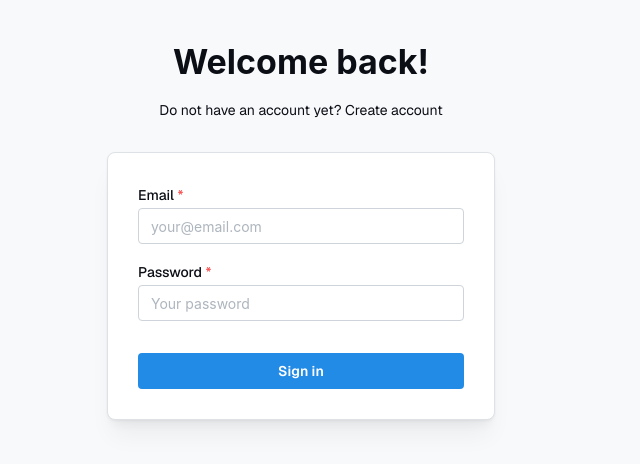
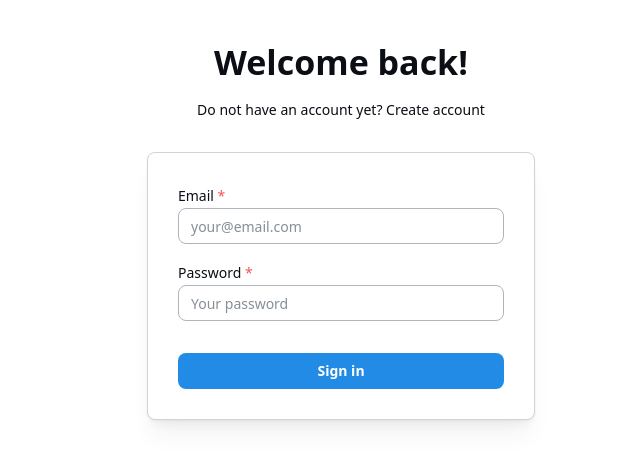
Before and after one commit to unf-next-gen/corner-stone, a Next.js app: page /auth/login in a window 1280 px wide. Shown: the top 464 px of the page, without its empty margins (339-979 px from the left). Built offline with nearby package versions, Linux system fonts and the light colour scheme.

Commit message:
refactor(layout): streamline layout component by removing unused font imports and enhancing structure with Navbar integration

```diff
--- a/src/app/layout.tsx
+++ b/src/app/layout.tsx
@@ -1,27 +1,18 @@
+import { Navbar } from "@/global/components/navbar";
+import "@/global/styles/globals.css";
+import { theme } from "@/global/styles/mantine-theme";
+import { MantineProvider } from "@mantine/core";
+import "@mantine/core/styles.css";
+import { Notifications } from "@mantine/notifications";
+import "@mantine/notifications/styles.css";
 import type { Metadata } from "next";
-import { Geist, Geist_Mono } from "next/font/google";
-import { MantineProvider} from '@mantine/core';
-import { Notifications } from '@mantine/notifications';
-import '@mantine/core/styles.css';
-import '@mantine/notifications/styles.css';
-import '@/global/styles/globals.css'
-
-const geistSans = Geist({
-  variable: "--font-geist-sans",
-  subsets: ["latin"],
-});
-
-const geistMono = Geist_Mono({
-  variable: "--font-geist-mono",
-  subsets: ["latin"],
-});
 
 export const metadata: Metadata = {
   title: "Corner Stone",
   description: "Corner Stone Application",
 };
 
-export default function RootLayout({
+export default async function RootLayout({
   children,
 }: Readonly<{
   children: React.ReactNode;
@@ -29,14 +20,24 @@
   return (
     <html lang="en">
       <head>
-
+        <link rel="preconnect" href="https://fonts.googleapis.com" />
+        <link
+          rel="preconnect"
+          href="https://fonts.gstatic.com"
+          crossOrigin="anonymous"
+        />
+        <link
+          href="https://fonts.googleapis.com/css2?family=Kumbh+Sans:wght@100..900&family=Lexend:wght@100..900&family=Outfit:wght@100..900&family=Young+Serif&display=swap"
+          rel="stylesheet"
+        />
       </head>
-      <body
-        className={`${geistSans.variable} ${geistMono.variable} antialiased`}
-      >
-        <MantineProvider>
+      <body className="antialiased">
+        <MantineProvider theme={theme}>
           <Notifications />
-          {children}
+          <div className="grid grid-cols-[80px_1fr] min-h-screen">
+            <Navbar />
+            <main className="col-start-2">{children}</main>
+          </div>
         </MantineProvider>
       </body>
     </html>
```
